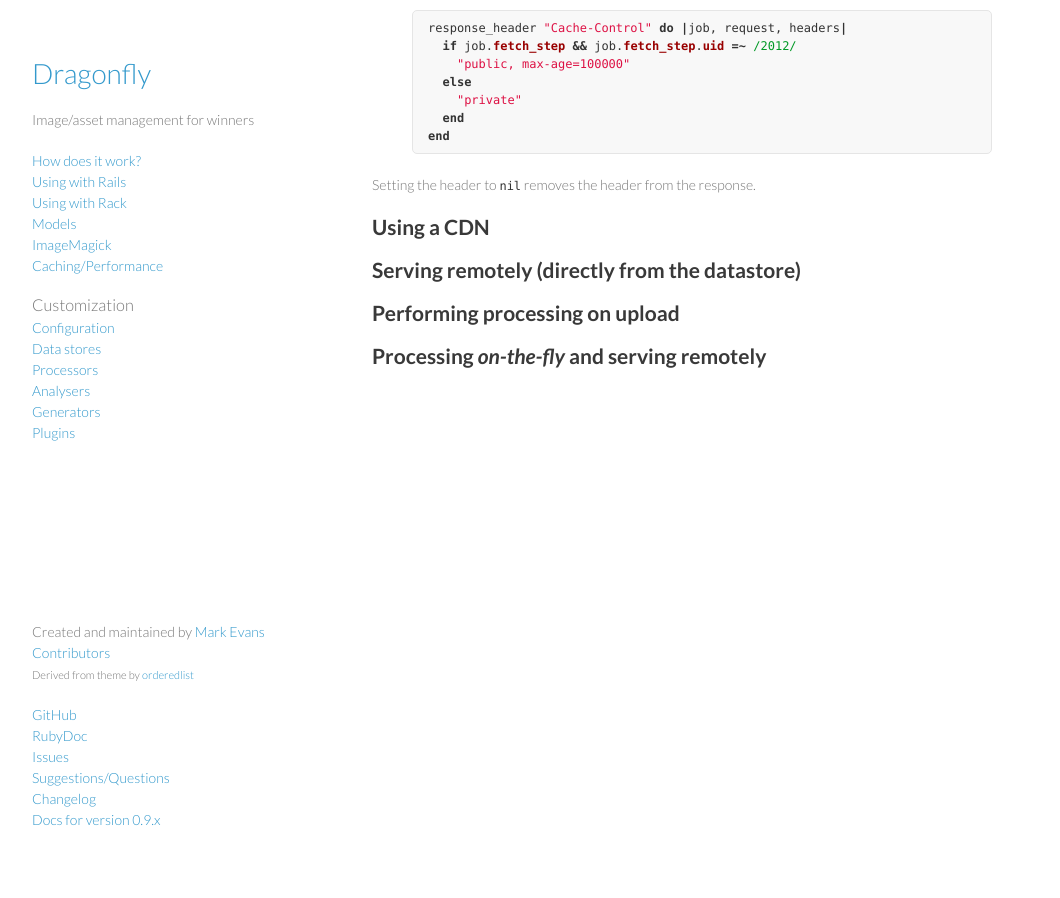
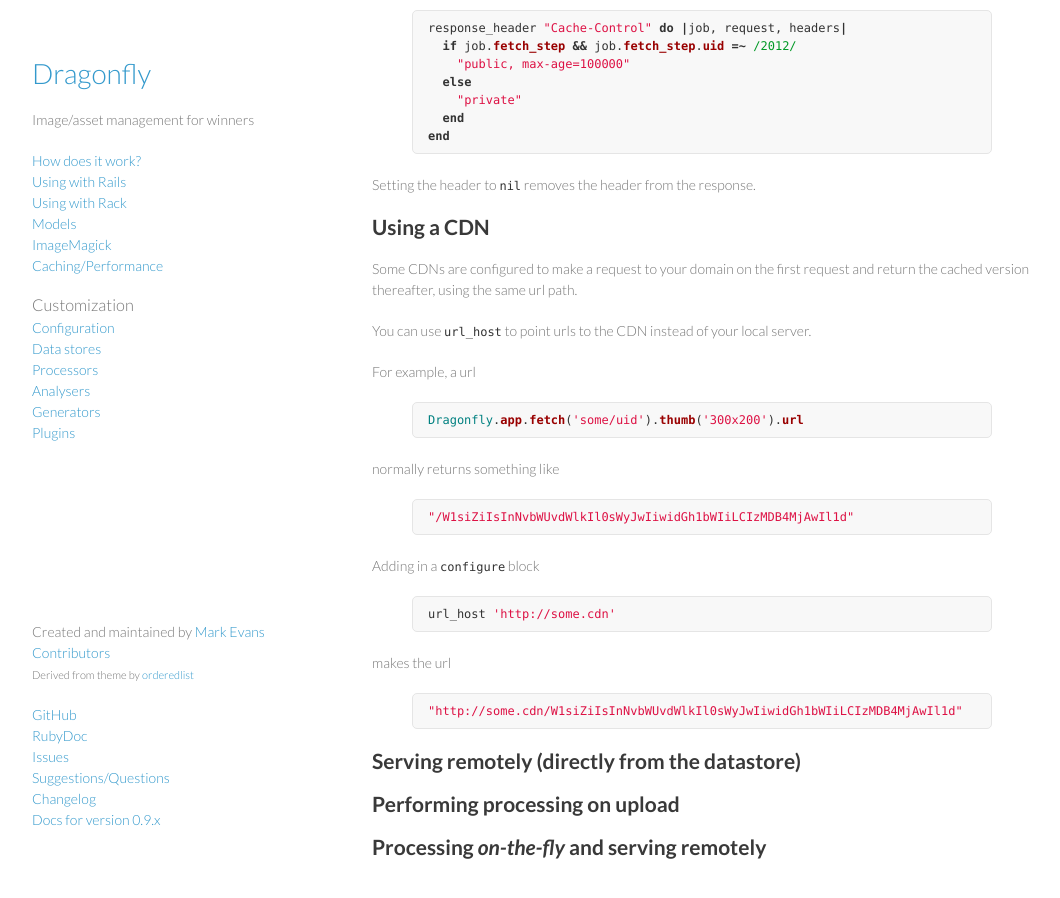
Before and after one commit to brendon/dragonfly-docs, a Jekyll site: the page built from _posts/0000-01-06-cache.md, in a window 1280 px wide and 900 px high, scrolled down 664 px. Shown: the whole window, without its empty margins (108-1168 px from the left). Built offline with Jekyll 4.4.1, drawn with Linux system fonts in a browser that asks for light colours; Markdown is read by kramdown in place of the engine named in the settings.

Commit message:
note on CDNs

```diff
--- a/_posts/0000-01-06-cache.md
+++ b/_posts/0000-01-06-cache.md
@@ -45,6 +45,29 @@ end
 Setting the header to `nil` removes the header from the response.
 
 ## Using a CDN
+Some CDNs are configured to make a request to your domain on the first request and return the cached version thereafter, using the same url path.
+
+You can use `url_host` to point urls to the CDN instead of your local server.
+
+For example, a url
+{% highlight ruby %}
+Dragonfly.app.fetch('some/uid').thumb('300x200').url
+{% endhighlight %}
+
+normally returns something like
+{% highlight ruby %}
+"/W1siZiIsInNvbWUvdWlkIl0sWyJwIiwidGh1bWIiLCIzMDB4MjAwIl1d"
+{% endhighlight %}
+
+Adding in a `configure` block
+{% highlight ruby %}
+url_host 'http://some.cdn'
+{% endhighlight %}
+
+makes the url
+{% highlight ruby %}
+"http://some.cdn/W1siZiIsInNvbWUvdWlkIl0sWyJwIiwidGh1bWIiLCIzMDB4MjAwIl1d"
+{% endhighlight %}
 
 ## Serving remotely (directly from the datastore)
 
```
